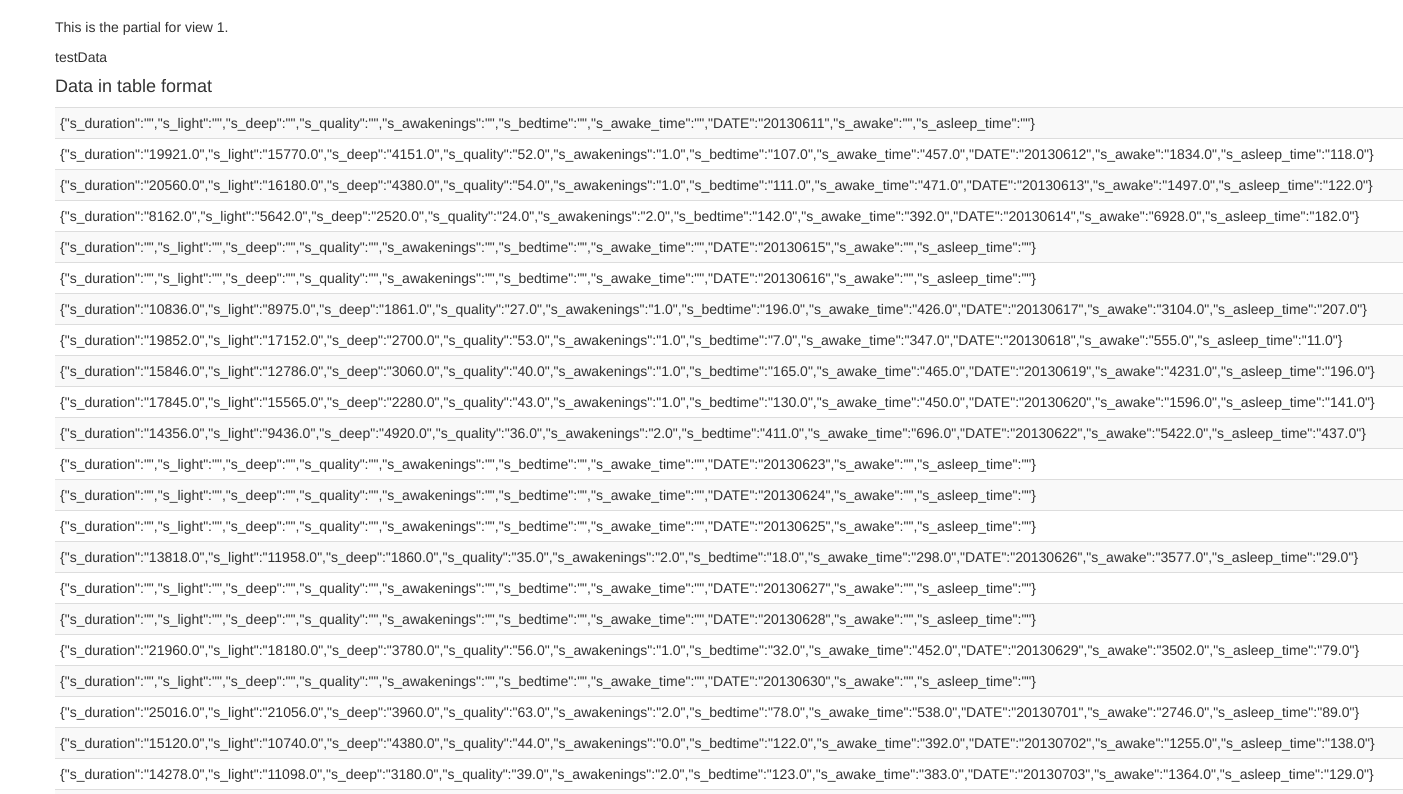
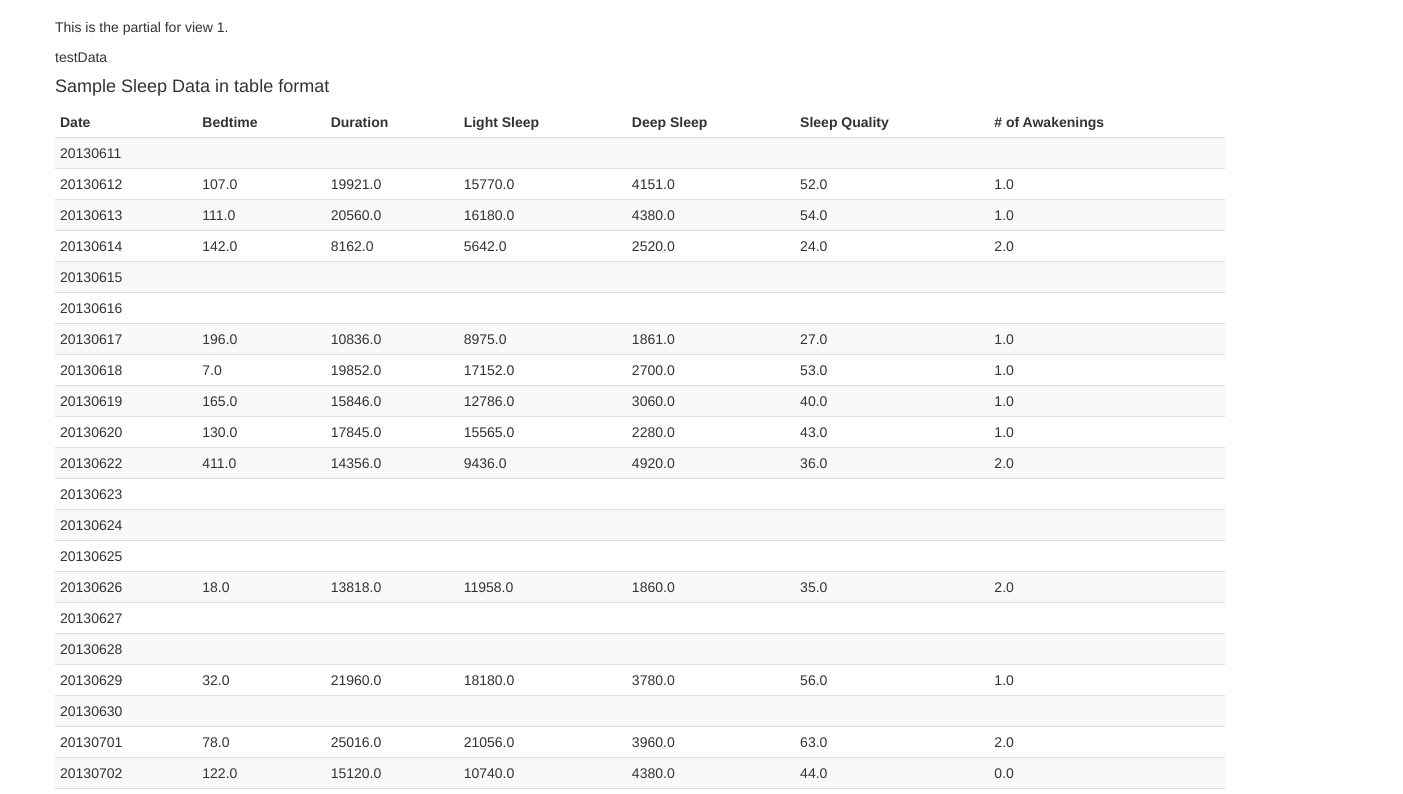
Before and after one commit to chkche1/Interaxn_data, a plain HTML site: page app/index.html at #/view1 in a window 1280 px wide. Shown: the part 53-847 px from the top of the page, 1403 px wide, since content can reach past the window. Drawn offline with nearby package versions, Linux system fonts and the light colour scheme.

Commit message:
view testing

```diff
--- a/app/index.html
+++ b/app/index.html
@@ -12,7 +12,7 @@
     <div class="navbar">
       <span class="navbar-brand">Interaxn-data</span>
       <ul class="nav navbar-nav">
-        <li><a href="#/view1">view1</a></li>
+        <li><a href="#/view1">view1 (Sleep Data)</a></li>
         <li><a href="#/view2">view2</a></li>
       </ul>
     </div>
@@ -34,5 +34,6 @@
   <script src="js/controllers.js"></script>
   <script src="js/filters.js"></script>
   <script src="js/directives.js"></script>
+  <script src="http://d3js.org/d3.v3.min.js" charset="utf-8"></script>
 </body>
 </html>
--- a/app/partials/partial1.html
+++ b/app/partials/partial1.html
@@ -3,10 +3,29 @@
 <div>
   <p>{{ test }}</p>
 
-  <h4>Data in table format</h4>
+  <h4>Sample Sleep Data in table format</h4>
   <table class="table table-striped table-condensed table-hover">
-    <tr ng-repeat="data in sleepData.data">
-      <td>{{data}}</td>
-    </tr>
+    <thead>
+      <tr>
+        <th>Date</th>
+        <th>Bedtime</th>
+        <th>Duration</th>
+        <th>Light Sleep</th>
+        <th>Deep Sleep</th>
+        <th>Sleep Quality</th>
+        <th># of Awakenings</th>
+      </tr>
+    </thead>
+    <tbody>
+      <tr ng-repeat="data in sleepData.data">
+        <td>{{data.DATE}}</td>
+        <td>{{data.s_bedtime}}</td>
+        <td>{{data.s_duration}}</td>
+        <td>{{data.s_light}}</td>
+        <td>{{data.s_deep}}</td>
+        <td>{{data.s_quality}}</td>
+        <td>{{data.s_awakenings}}</td>
+      </tr>
+    </tbody>
   </table>
 </div>
```
